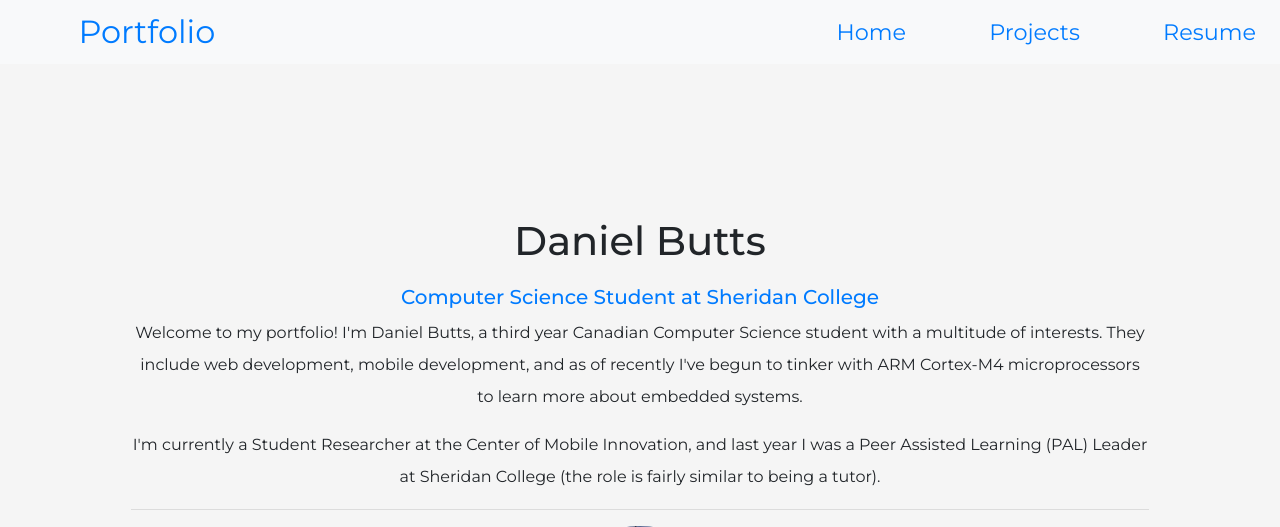
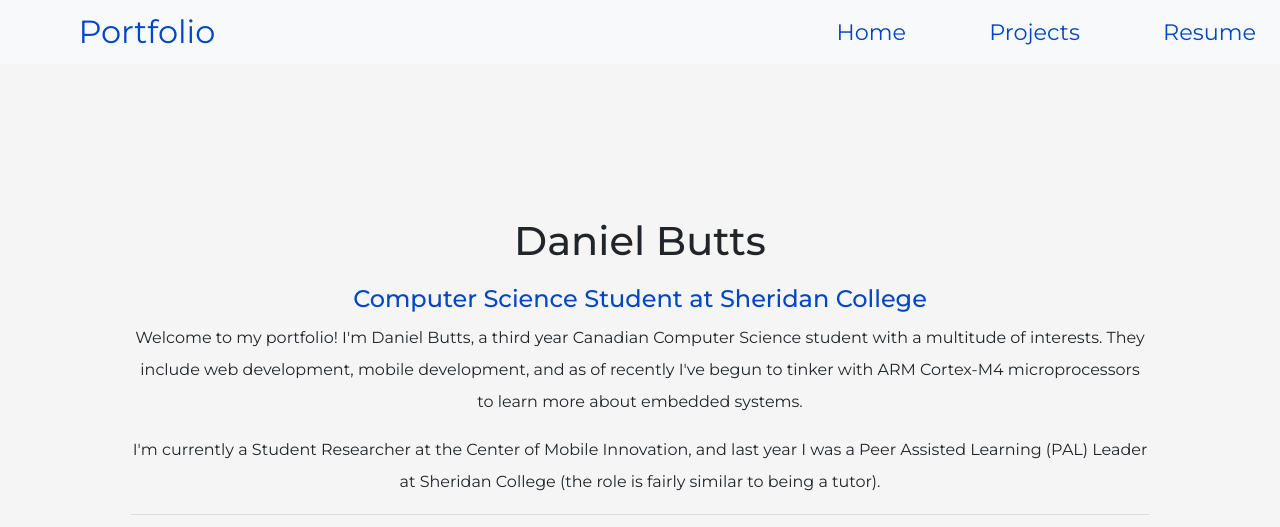
Before and after one commit to dan032/Portfolio, a PHP site: page /public/index.html in a window 1280 px wide. Shown: the top 527 px of the page. Run offline with PHP 8.4, Linux system fonts and the light colour scheme; some libraries are stand-ins or nearby versions.

Commit message:
Minor details changed to improve accessibility

```diff
--- a/public/index.html
+++ b/public/index.html
@@ -14,7 +14,7 @@
     <div id="main-menu"></div>
     <div class="container home-container">
         <h1>Daniel Butts</h1>
-        <h5>Computer Science Student at Sheridan College</h5>
+        <h2>Computer Science Student at Sheridan College</h2>
         <p>
             Welcome to my portfolio! I'm Daniel Butts, a third year Canadian Computer Science student with a
             multitude of interests. They include web development, mobile development, and as of recently I've begun
@@ -25,10 +25,10 @@
             Peer Assisted Learning (PAL) Leader at Sheridan College (the role is fairly similar to being a tutor).
         </p>
         <hr>
-        <img id = "profile-pic" src="img/profile_pic.jpg" alt="">
+        <img id = "profile-pic" src="img/profile_pic.jpg" alt="Profile Picture" width="200" height="200">
         <br>
-        <a href="https://www.github.com/dan032"><span class="icons" data-jam="github-circle" data-fill="#222"></span></a>
-        <a href="https://www.linkedin.com/in/dbutts031/"><span class="icons" data-jam="linkedin" data-fill="#222"></span></a>
+        <a href="https://www.github.com/dan032" aria-label="GitHub"><span class="icons" data-jam="github-circle" data-fill="#222"></span></a>
+        <a href="https://www.linkedin.com/in/dbutts031/" aria-label="Linkedin"><span class="icons" data-jam="linkedin" data-fill="#222"></span></a>
     </div>
 
     <script src="https://unpkg.com/jam-icons/js/jam.min.js"></script>
--- a/public/style/main.css
+++ b/public/style/main.css
@@ -20,8 +20,12 @@
         margin-bottom: 0.5em;
     }
 
-    h5, #logo, .navbar-light .navbar-nav .nav-link{
-        color: #007bff;
+    h2 {
+        font-size: 1.5em;
+    }
+
+    h2, #logo, .navbar-light .navbar-nav .nav-link{
+        color: #0047c8;
     }
 
     iframe{
```
